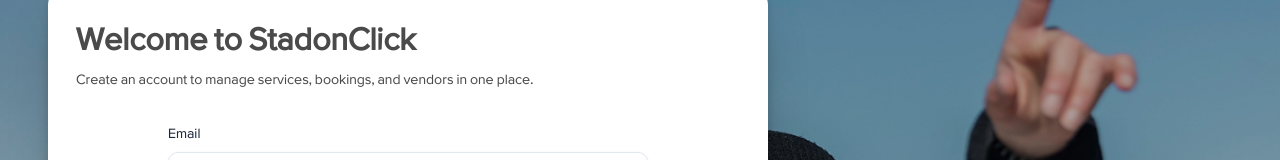
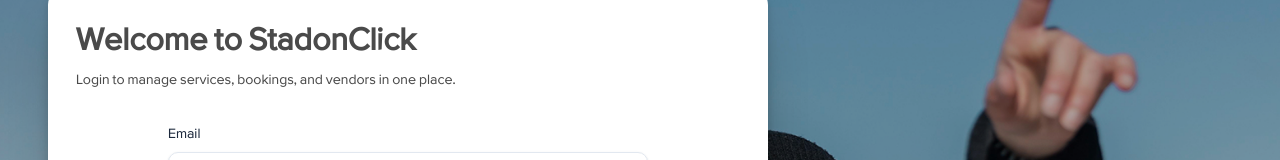
Before and after one commit to team-aimbeat/StadOnClick-Frontend, a React (Vite) app: page /sign-in in a window 1280 px wide. Shown: the part 232-392 px from the top of the page. Built offline with nearby package versions, Linux system fonts and the light colour scheme; no server answers; a web font is replaced by a local one.

Commit message:
fix: signup to sign-up

```diff
--- a/src/pages/user-onboarding/SignIn.tsx
+++ b/src/pages/user-onboarding/SignIn.tsx
@@ -73,7 +73,7 @@
         step={1}
         total={4}
         title="Welcome to StadonClick"
-        subtitle="Create an account to manage services, bookings, and vendors in one place."
+        subtitle="Login to manage services, bookings, and vendors in one place."
         showStepper={false}
       >
         <StepLogin
@@ -87,9 +87,9 @@
         <div className="space-y-2 rounded-xl border border-dashed border-slate-200 p-4 text-center">
           <p className="text-sm text-slate-500">Don't have an account yet?</p>
           <p className="text-sm text-[#0b59a2]">
-            <Link to="/" className="font-semibold underline transition hover:text-[#094374]">
+            <a href="/sign-up" className="font-semibold underline transition hover:text-[#094374]">
               Create your StadonClick account
-            </Link>
+            </a>
           </p>
           <p className="text-xs text-slate-400">
             It&apos;s quick, secure, and lets you manage bookings and vendors in one place.
```
Also changed, not shown: src/routes/AppRoutes.tsx (+5 -4 lines).
